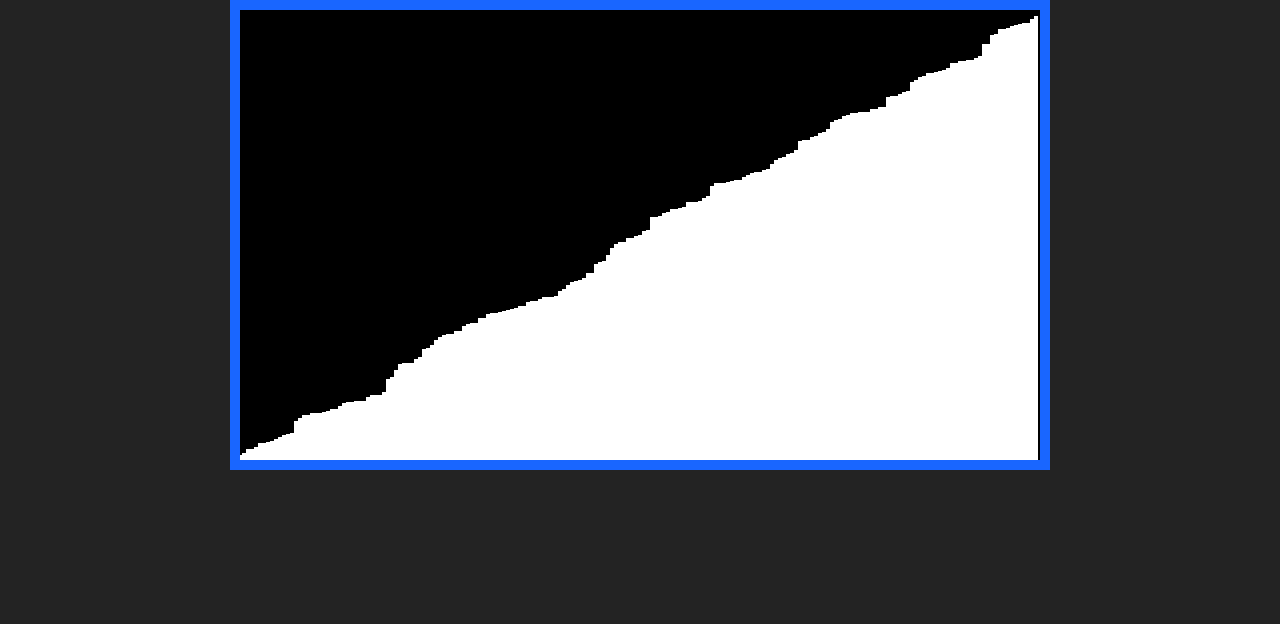
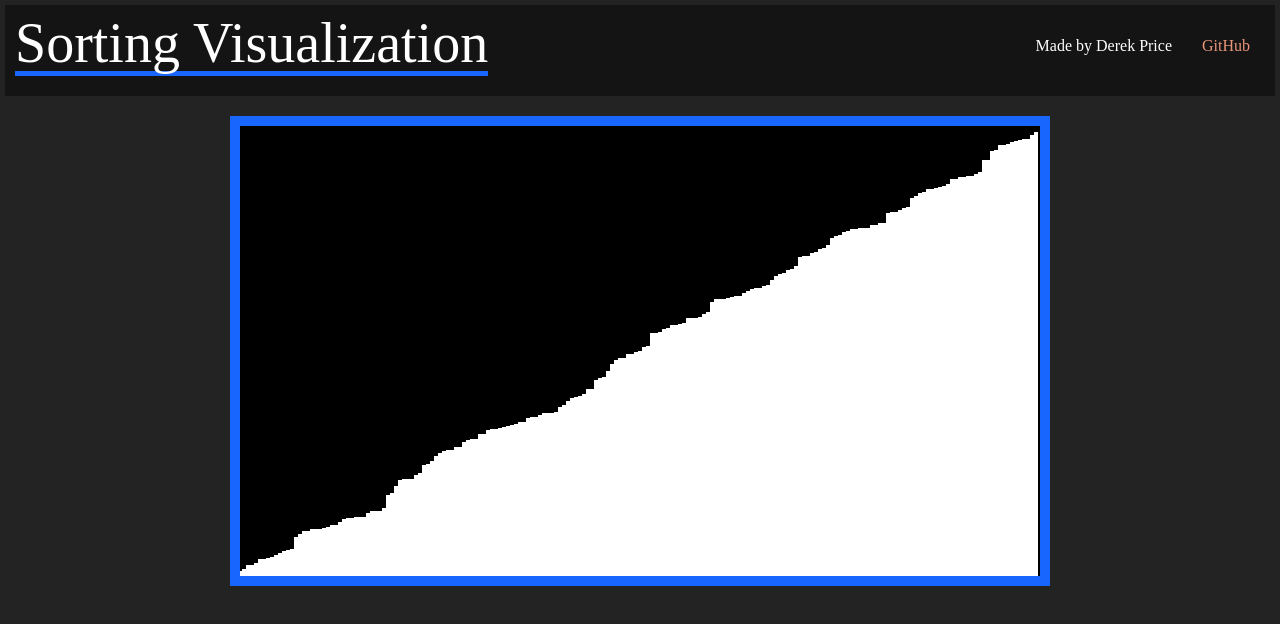
Before and after one commit to DerekPixel/sorting-visualization-test, a plain HTML site: page index.html in a window 1280 px wide. Drawn offline with Linux system fonts and the light colour scheme.

Commit message:
added a header to make things look nice lol

```diff
--- a/index.html
+++ b/index.html
@@ -8,6 +8,15 @@
   <title>Sorting Visualization Test</title>
 </head>
 <body>
+
+  <header>
+    <h1 class="title">Sorting Visualization</h1>
+    <div class="creds-div">
+      <p class="cred">Made by Derek Price</p>
+      <a class="cred" href="https://github.com/DerekPixel/sorting-visualization-test">GitHub</a>
+    </div>
+  </header>
+
   <main id='main'>
 
   </main>
```
